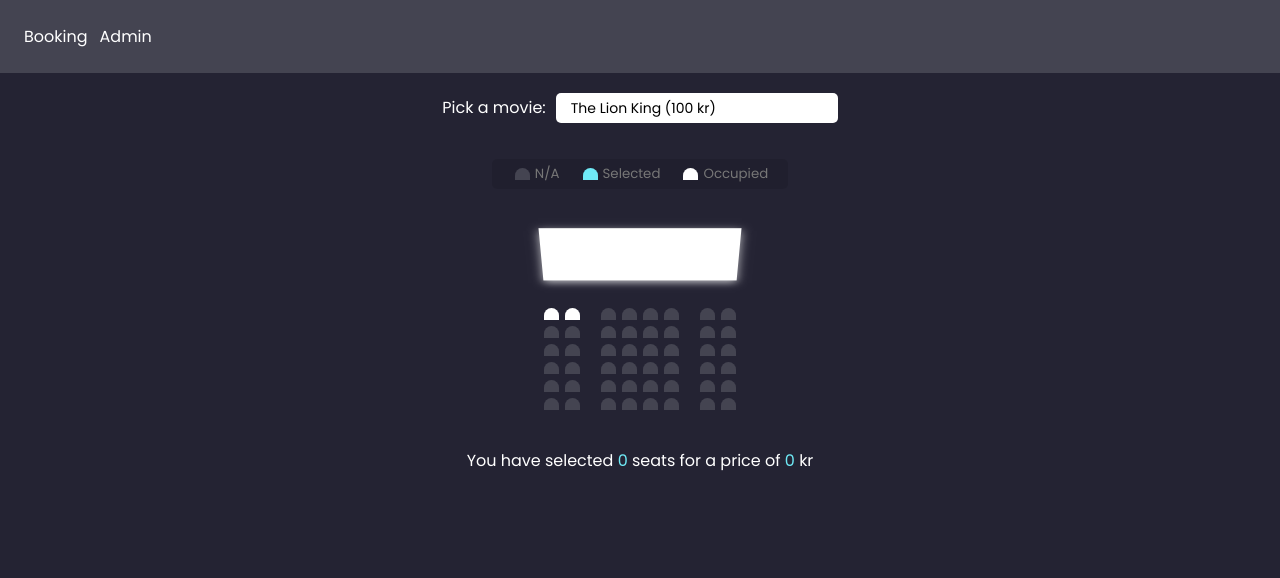
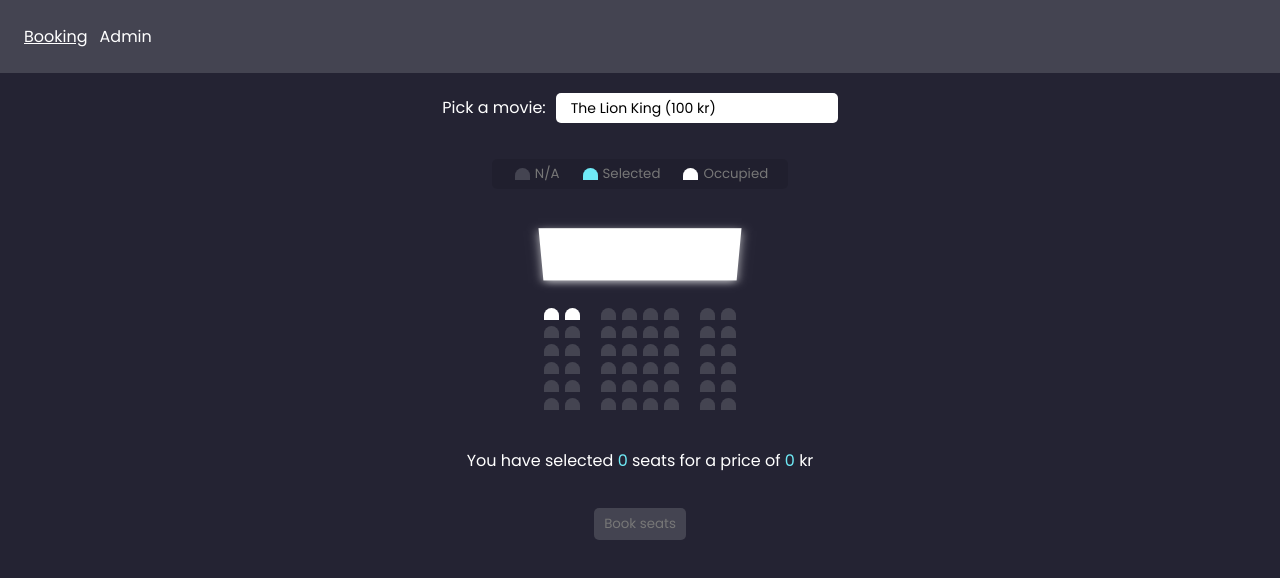
Before and after one commit to LudThe/movie-booking, a React (Vite) app: page / in a window 1280 px wide. Shown: the top 578 px of the page. Built offline with nearby package versions, Linux system fonts and the light colour scheme; data requests are answered from the project's data file.

Commit message:
added booking form dialog

```diff
--- a/package.json
+++ b/package.json
@@ -12,6 +12,7 @@
   "dependencies": {
     "react": "^18.3.1",
     "react-dom": "^18.3.1",
+    "react-hook-form": "^7.54.2",
     "react-router": "^7.1.1"
   },
   "devDependencies": {
--- /dev/null
+++ b/src/components/BookingForm/BookingForm.tsx
@@ -0,0 +1,72 @@
+import { forwardRef } from 'react';
+import { FieldValues, useForm } from 'react-hook-form';
+import { Movie } from '../../types/Movie';
+import styles from './booking-form.module.css'
+
+type Props = {
+    selectedMovie: Movie;
+    selectedSeats: number[];
+    toggleDialog: () => void;
+};
+
+
+export default forwardRef<HTMLDialogElement, Props>(function BookingForm({ selectedMovie, selectedSeats, toggleDialog }, ref) {
+    const { register, handleSubmit, formState: { errors, isSubmitSuccessful } } = useForm();
+
+
+    function onSubmit(data: FieldValues) {
+        console.log(data)
+    }
+
+
+    return (
+        <dialog
+            ref={ref}
+            // closes the dialog if background is clicked
+            onClick={(e) => {
+                if (e.currentTarget === e.target) {
+                    toggleDialog();
+                }
+            }}
+        >
+            <div className={styles.booking}>
+                <button onClick={toggleDialog}>X</button>
+
+                <form noValidate onSubmit={handleSubmit((data) => onSubmit(data))}>
+
+                    <div>
+                        <label htmlFor="phone">Phone number</label>
+
+                        <input type="text" id="phone"
+                            {...register("phone",
+                                {
+                                    required: "Phone number required",
+                                    validate: {
+                                        matchPattern: (v) =>
+                                            /^(\+?\d{1,3}[-.\s]?)?(\(?\d{3}\)?[-.\s]?)?\d{3}[-.\s]?\d{4}$/.test(v) ||
+                                            "Phone number must be valid",
+                                    }
+                                })}
+                        />
+
+                        <small className={styles.error}>{errors.phone?.message?.toString()}</small>
+                    </div>
+
+
+                    <div>
+                        <label htmlFor="name">Name</label>
+
+                        <input type="text" id="name"
+                            {...register("name", { required: "Name required" })}
+                        ></input>
+
+                        <small className={styles.error}>{errors.name?.message?.toString()}</small>
+                    </div>
+
+
+                    <button type="submit">Book seats</button>
+                </form>
+            </div>
+        </dialog>
+    );
+});
--- /dev/null
+++ b/src/components/BookingForm/booking-form.module.css
@@ -0,0 +1,42 @@
+dialog {
+    border-radius: 5px;
+}
+
+.booking {
+    border: solid 1px white;
+    width: 320px;
+    display: flex;
+    flex-direction: column;
+}
+
+.booking button:first-of-type {
+    align-self: flex-end;
+}
+
+.booking form {
+    display: flex;
+    flex-direction: column;
+    gap: 12px;
+    width: 100%;
+}
+
+.booking form>div {
+    display: flex;
+    flex-direction: column;
+    gap: 4px;
+}
+
+input[type="email"],
+input[type="text"] {
+    padding: 8px;
+    background-color: var(--white);
+    border-radius: 5px;
+}
+
+.booking form button:last-of-type {
+    align-self: center;
+}
+
+.error {
+    color: var(--red);
+}
--- a/src/index.css
+++ b/src/index.css
@@ -7,8 +7,8 @@
   --dark-gray: #444451;
   --medium-gray: #777;
   --blue: #6feaf6;
+  --red: #B3001B;
 }
-
 
 * {
   box-sizing: border-box;
@@ -38,3 +38,23 @@ p.text {
 p.text span {
   color: var(--blue);
 }
+
+a.active {
+  text-decoration: underline !important;
+}
+
+button {
+  font-family: inherit;
+  padding: 6px 10px;
+  background: var(--blue);
+  color: var(--white);
+  border: none;
+  border-radius: 5px;
+  cursor: pointer;
+}
+
+button:disabled {
+  cursor: not-allowed;
+  color: var(--medium-gray);
+  background: var(--dark-gray);
+}
--- a/src/pages/BookingPage/BookingPage.tsx
+++ b/src/pages/BookingPage/BookingPage.tsx
@@ -1,12 +1,14 @@
-import { useEffect, useState } from "react"
+import { useEffect, useState, useRef } from "react"
 import { Movie } from "../../types/Movie";
 import { fetchMovies } from "../../api/api";
+import BookingForm from "../../components/BookingForm/BookingForm";
 import styles from "./booking-page.module.css";
 
 export default function BookingPage() {
   const [movies, setMovies] = useState<Movie[]>([]);
   const [selectedMovie, setSelectedMovie] = useState<Movie>();
   const [selectedSeats, setSelectedSeats] = useState<number[]>([]);
+  const dialogRef = useRef<HTMLDialogElement>(null);
 
   const totalSeats: number = 48;
   const seatsPerRow: number = 8;
@@ -66,6 +68,15 @@ export default function BookingPage() {
     if (tempAvailability == "selected") {
       let filtered: number[] = selectedSeats.filter((seat) => seat !== tempSeatId);
       setSelectedSeats(filtered);
+    }
+  }
+
+
+  function toggleDialog() {
+    if (dialogRef.current) {
+      dialogRef.current.hasAttribute("open") ?
+        dialogRef.current.close() :
+        dialogRef.current.showModal();
     }
   }
 
@@ -142,6 +153,22 @@ export default function BookingPage() {
             kr
           </p>
 
+
+          <button
+            className={styles.bookBtn}
+            onClick={toggleDialog}
+            disabled={selectedSeats.length > 0 ? false : true}
+          >
+            Book seats
+          </button>
+
+          <BookingForm
+            selectedMovie={selectedMovie}
+            selectedSeats={selectedSeats}
+            toggleDialog={toggleDialog}
+            ref={dialogRef}
+          />
+
         </> : null
       }
 
--- a/src/pages/BookingPage/booking-page.module.css
+++ b/src/pages/BookingPage/booking-page.module.css
@@ -100,3 +100,7 @@
     transform: rotateX(-45deg);
     box-shadow: 0 3px 10px rgba(255, 255, 255, 0.7);
 }
+
+.bookBtn {
+    margin-top: 30px;
+}
```
Also changed, not shown: 1 other file (tests, documents, lock files or other folders).
